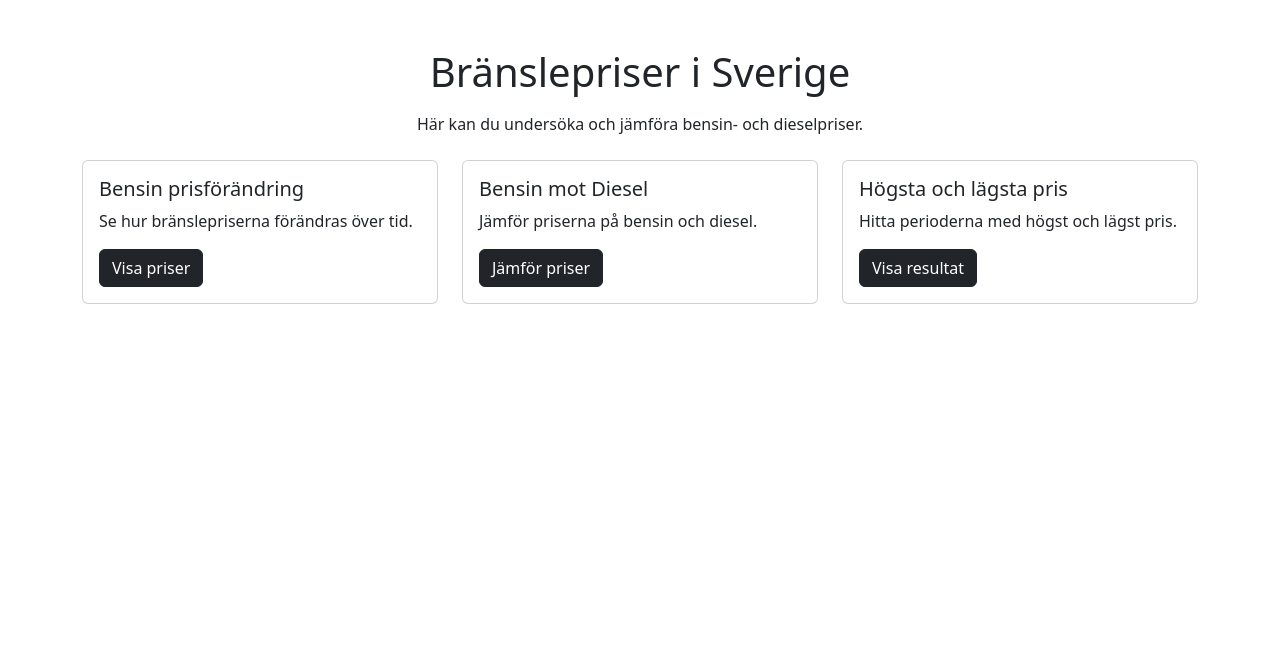
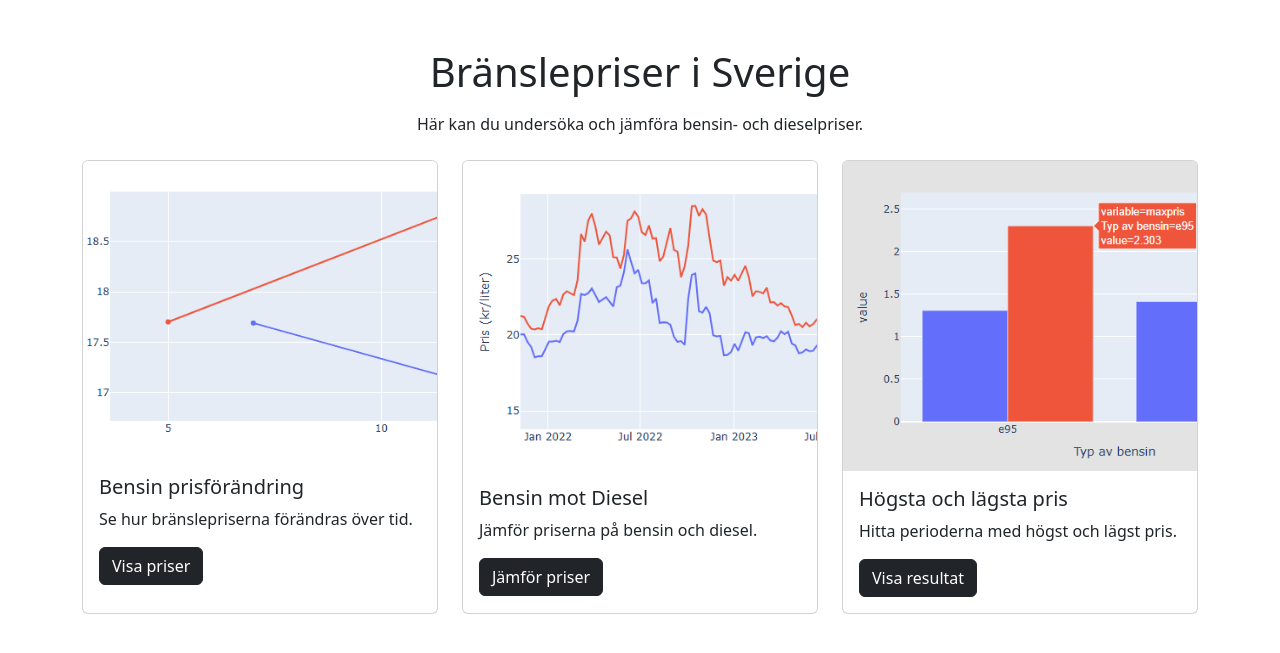
Before and after one commit to morganwf00/Programmering2Grupp, a Flask app: page / in a window 1280 px wide. Shown: the part 56-709 px from the top of the page. Run offline with Flask 3, Linux system fonts and the light colour scheme.

Commit message:
Redigerade index.html och lägg till bilder i hemsidan för datadashboard

```diff
--- a/templates/index.html
+++ b/templates/index.html
@@ -12,11 +12,15 @@
     </p>
 
     <!-- Tre kort med olika funktioner -->
-    <div class="row">
+    <div class="row g-4">
 
         <!-- Bensinpriser -->
-        <div class="col-md-4 mb-3">
+        <div class="col-12 col-md-6 col-lg-4">
             <div class="card h-100">
+                <img src="{{ url_for('static', filename='images/prisförändring.png') }}"
+                     class="card-img-top"
+                     alt="Bensinprisets utveckling">
+
                 <div class="card-body">
                     <h5 class="card-title">Bensin prisförändring</h5>
                     <p class="card-text">
@@ -29,8 +33,12 @@
         </div>
 
         <!-- Jämförelse av bensin och diesel -->
-        <div class="col-md-4 mb-3">
+        <div class="col-12 col-md-6 col-lg-4">
             <div class="card h-100">
+                 <img src="{{ url_for('static', filename='images/jämförelse.png') }}"
+                     class="card-img-top"
+                     alt="Jämförelse mellan bensin och diesel">
+
                 <div class="card-body">
                     <h5 class="card-title">Bensin mot Diesel</h5>
                     <p class="card-text">
@@ -43,8 +51,12 @@
         </div>
 
         <!-- Högsta och lägsta priser -->
-        <div class="col-md-4 mb-3">
+        <div class="col-12 col-md-6 col-lg-4">
             <div class="card h-100">
+                <img src="{{ url_for('static', filename='images/minmax.png') }}"
+                     class="card-img-top"
+                     alt="Högsta och lägsta bränslepriser">
+
                 <div class="card-body">
                     <h5 class="card-title">Högsta och lägsta pris</h5>
                     <p class="card-text">
```
Also changed, not shown: static/images/jämförelse.png (added), static/images/minmax.png (added), static/images/prisförändring.png (added).
